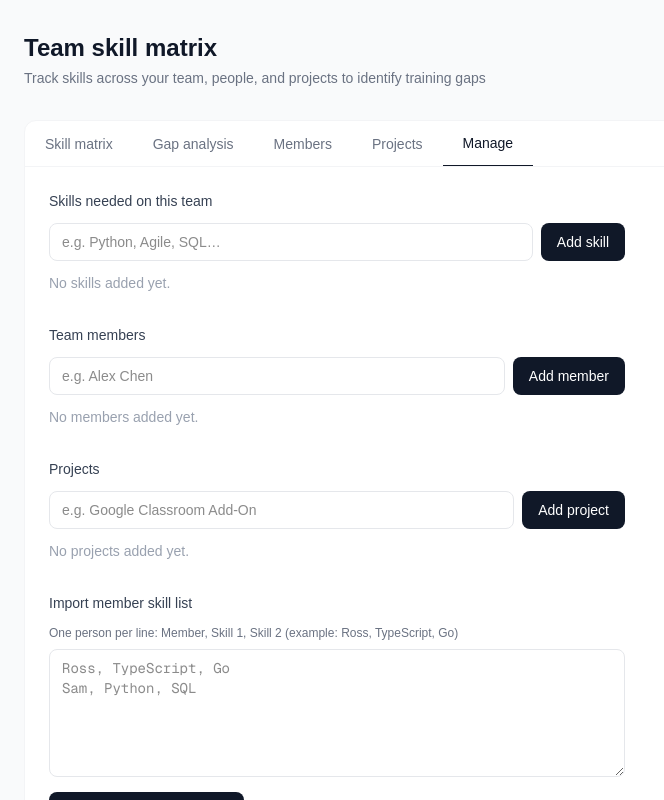
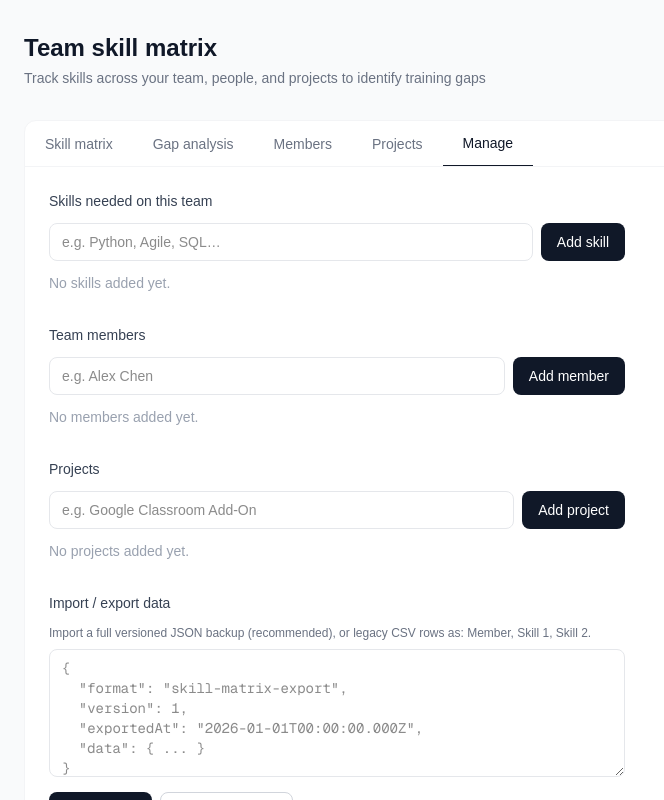
Before and after one commit to rlarner-quizlet/skillz, a Next.js app: page / in a window 1280 px wide. Both pictures are taken after a click on the button "Manage". Shown: the top 800 px of the page, without its empty margins (0-664 px from the left). Built offline with nearby package versions, Linux system fonts and the light colour scheme.

Commit message:
only show skilled team members if not enough assiciaated team members have the skill

```diff
--- a/app/page.tsx
+++ b/app/page.tsx
@@ -61,6 +61,18 @@ interface AppState {
   matrix: Record<string, Proficiency>
 }
 
+interface SkillMatrixExport {
+  format: 'skill-matrix-export'
+  version: number
+  exportedAt: string
+  data: AppState
+}
+
+interface DataIoResult {
+  ok: boolean
+  message: string
+}
+
 // ─── Constants ────────────────────────────────────────────────────────────────
 
 const LEVELS = ['None', 'Learning', 'Good', 'Expert'] as const
@@ -108,6 +120,8 @@ const AVATAR_COLORS = [
 ]
 
 const STORAGE_KEY = 'skill-matrix-v1'
+const EXPORT_FORMAT = 'skill-matrix-export'
+const EXPORT_VERSION = 1
 const mk = (m: string, s: string) => `${m}||${s}`
 const EMPTY: AppState = { skills: [], members: [], projects: [], projectAssignments: {}, matrix: {} }
 const IMPORTED_SKILL_LEVEL: Proficiency = 2
@@ -134,14 +148,7 @@ function loadState(): AppState {
   try {
     const raw = localStorage.getItem(STORAGE_KEY)
     if (!raw) return EMPTY
-    const parsed = JSON.parse(raw) as Partial<AppState>
-    return {
-      skills: Array.isArray(parsed.skills) ? parsed.skills.filter(v => typeof v === 'string') : [],
-      members: Array.isArray(parsed.members) ? parsed.members.filter(v => typeof v === 'string') : [],
-      projects: Array.isArray(parsed.projects) ? parsed.projects.filter(v => typeof v === 'string') : [],
-      projectAssignments: normalizeProjectAssignments(parsed.projectAssignments),
-      matrix: parsed.matrix && typeof parsed.matrix === 'object' ? parsed.matrix as Record<string, Proficiency> : {},
-    }
+    return normalizeAppState(JSON.parse(raw))
   } catch { return EMPTY }
 }
 
@@ -207,6 +214,53 @@ function normalizeProjectAssignments(value: unknown): ProjectAssignments {
     }
   })
   return out
+}
+
+function normalizeMatrix(value: unknown, members: string[], skills: string[]): Record<string, Proficiency> {
+  if (!value || typeof value !== 'object') return {}
+  const out: Record<string, Proficiency> = {}
+  const memberSet = new Set(members)
+  const skillSet = new Set(skills)
+
+  Object.entries(value as Record<string, unknown>).forEach(([key, rawLevel]) => {
+    const [member, skill] = key.split('||')
+    if (!member || !skill) return
+    if (!memberSet.has(member) || !skillSet.has(skill)) return
+    if (typeof rawLevel !== 'number' || !Number.isInteger(rawLevel)) return
+    if (rawLevel < 0 || rawLevel > 3) return
+    out[key] = rawLevel as Proficiency
+  })
+
+  return out
+}
+
+function normalizeAppState(value: unknown): AppState {
+  if (!value || typeof value !== 'object') return EMPTY
+  const parsed = value as Partial<AppState>
+  const skills = Array.isArray(parsed.skills) ? [...new Set(parsed.skills.filter(v => typeof v === 'string'))] : []
+  const members = Array.isArray(parsed.members) ? [...new Set(parsed.members.filter(v => typeof v === 'string'))] : []
+  const projects = Array.isArray(parsed.projects) ? [...new Set(parsed.projects.filter(v => typeof v === 'string'))] : []
+
+  const skillSet = new Set(skills)
+  const memberSet = new Set(members)
+  const rawAssignments = normalizeProjectAssignments(parsed.projectAssignments)
+  const projectAssignments: ProjectAssignments = {}
+
+  projects.forEach(project => {
+    const config = rawAssignments[project] ?? { skills: [], members: [] }
+    projectAssignments[project] = {
+      skills: config.skills.filter(skill => skillSet.has(skill)),
+      members: config.members.filter(member => memberSet.has(member)),
+    }
+  })
+
+  return {
+    skills,
+    members,
+    projects,
+    projectAssignments,
+    matrix: normalizeMatrix(parsed.matrix, members, skills),
+  }
 }
 
 // ─── Root ─────────────────────────────────────────────────────────────────────
@@ -335,6 +389,55 @@ export default function Home() {
         matrix: { ...prev.matrix, ...matrixPatch },
       }
     })
+  }
+
+  const importData = (input: string): DataIoResult => {
+    const trimmed = input.trim()
+    if (!trimmed) return { ok: false, message: 'Nothing to import.' }
+
+    try {
+      const parsed = JSON.parse(trimmed) as Partial<SkillMatrixExport> | Partial<AppState>
+      if (parsed && typeof parsed === 'object' && 'format' in parsed) {
+        if (parsed.format !== EXPORT_FORMAT) {
+          return { ok: false, message: 'Unsupported export format.' }
+        }
+        if (typeof parsed.version !== 'number') {
+          return { ok: false, message: 'Missing export version.' }
+        }
+        if (!('data' in parsed)) {
+          return { ok: false, message: 'Missing export data.' }
+        }
+        setState(normalizeAppState(parsed.data))
+        return { ok: true, message: `Imported export v${parsed.version}.` }
+      }
+
+      setState(normalizeAppState(parsed))
+      return { ok: true, message: 'Imported JSON app data.' }
+    } catch {
+      importMembersWithSkills(trimmed)
+      return { ok: true, message: 'Imported CSV members and skills.' }
+    }
+  }
+
+  const exportData = (): DataIoResult => {
+    if (typeof window === 'undefined') return { ok: false, message: 'Export unavailable on server.' }
+    const payload: SkillMatrixExport = {
+      format: EXPORT_FORMAT,
+      version: EXPORT_VERSION,
+      exportedAt: new Date().toISOString(),
+      data: normalizeAppState(state),
+    }
+    const blob = new Blob([JSON.stringify(payload, null, 2)], { type: 'application/json' })
+    const url = URL.createObjectURL(blob)
+    const stamp = new Date().toISOString().replace(/[:.]/g, '-')
+    const anchor = document.createElement('a')
+    anchor.href = url
+    anchor.download = `skill-matrix-v${EXPORT_VERSION}-${stamp}.json`
+    document.body.appendChild(anchor)
+    anchor.click()
+    anchor.remove()
+    URL.revokeObjectURL(url)
+    return { ok: true, message: `Exported v${EXPORT_VERSION} backup.` }
   }
 
   const removeMember = (name: string) =>
@@ -488,7 +591,8 @@ export default function Home() {
                 addSkill={addSkill}     removeSkill={removeSkill}
                 addMember={addMember}   removeMember={removeMember}
                 addProject={addProject} removeProject={removeProject}
-                importMembersWithSkills={importMembersWithSkills}
+                importData={importData}
+                exportData={exportData}
                 resetAll={resetAll}
               />
             )}
@@ -815,6 +919,13 @@ function ProjectsTab({
     <div className="space-y-4">
       {projects.map(project => {
         const config = projectAssignments[project] ?? { skills: [], members: [] }
+        const uncoveredSkills = config.skills.filter(skill => {
+          const assignedLevels = config.members.map(member => getLevel(member, skill))
+          const expertCount = assignedLevels.filter(level => level === 3).length
+          const competentCount = assignedLevels.filter(level => level >= 2).length
+          return expertCount === 0 && competentCount < 2
+        })
+
         const skilledAvailableMembers = sortedMembers
           .filter(member => {
             if (config.members.includes(member)) return false
@@ -824,10 +935,10 @@ function ProjectsTab({
               return otherMembers.includes(member)
             })
             if (assignedElsewhere) return false
-            return config.skills.some(skill => getLevel(member, skill) > 0)
+            return uncoveredSkills.some(skill => getLevel(member, skill) > 0)
           })
           .map(member => {
-            const maxLevel = config.skills.reduce<Proficiency>((max, skill) => {
+            const maxLevel = uncoveredSkills.reduce<Proficiency>((max, skill) => {
               const lv = getLevel(member, skill)
               return lv > max ? lv : max
             }, 0)
@@ -911,8 +1022,14 @@ function ProjectsTab({
                 <p className="text-xs font-medium text-gray-600 mb-2">Skilled team members</p>
                 {!config.skills.length ? (
                   <p className="text-xs text-gray-400">Select required skills to see matching available members.</p>
+                ) : !uncoveredSkills.length ? (
+                  <p className="text-xs text-gray-400">
+                    All required skills are already covered by assigned experts or competent members.
+                  </p>
                 ) : skilledAvailableMembers.length === 0 ? (
-                  <p className="text-xs text-gray-400">No available members outside other projects have these skills.</p>
+                  <p className="text-xs text-gray-400">
+                    No available members outside other projects have these uncovered skills.
+                  </p>
                 ) : (
                   <div className="flex flex-wrap gap-2">
                     {skilledAvailableMembers.map(({ member, maxLevel }) => (
@@ -947,7 +1064,8 @@ function ManageTab({
   removeMember,
   addProject,
   removeProject,
-  importMembersWithSkills,
+  importData,
+  exportData,
   resetAll,
 }: {
   skills: string[]
@@ -959,20 +1077,23 @@ function ManageTab({
   removeMember: (n: string) => void
   addProject: (n: string) => void
   removeProject: (n: string) => void
-  importMembersWithSkills: (input: string) => void
+  importData: (input: string) => DataIoResult
+  exportData: () => DataIoResult
   resetAll: () => void
 }) {
   const [si, setSi] = useState('')
   const [mi, setMi] = useState('')
   const [pi, setPi] = useState('')
   const [bulkImport, setBulkImport] = useState('')
+  const [ioMessage, setIoMessage] = useState<{ tone: 'ok' | 'error'; text: string } | null>(null)
 
   const submitSkill = () => { addSkill(si); setSi('') }
   const submitMember = () => { addMember(mi); setMi('') }
   const submitProject = () => { addProject(pi); setPi('') }
   const submitImport = () => {
-    importMembersWithSkills(bulkImport)
-    setBulkImport('')
+    const result = importData(bulkImport)
+    setIoMessage({ tone: result.ok ? 'ok' : 'error', text: result.message })
+    if (result.ok) setBulkImport('')
   }
   const hasAnyData = skills.length > 0 || members.length > 0 || projects.length > 0
   const handleResetAll = () => {
@@ -988,7 +1109,12 @@ function ManageTab({
   }
   const importFromFile = async (file: File) => {
     const content = await file.text()
-    importMembersWithSkills(content)
+    const result = importData(content)
+    setIoMessage({ tone: result.ok ? 'ok' : 'error', text: result.message })
+  }
+  const handleExport = () => {
+    const result = exportData()
+    setIoMessage({ tone: result.ok ? 'ok' : 'error', text: result.message })
   }
 
   return (
@@ -1026,27 +1152,41 @@ function ManageTab({
         />
       </Section>
 
-      <Section title="Import member skill list">
+      <Section title="Import / export data">
         <p className="text-xs text-gray-500 mb-2">
-          One person per line: Member, Skill 1, Skill 2 (example: Ross, TypeScript, Go)
+          Import a full versioned JSON backup (recommended), or legacy CSV rows as:
+          Member, Skill 1, Skill 2.
         </p>
         <textarea
           value={bulkImport}
           onChange={e => setBulkImport(e.target.value)}
-          placeholder={'Ross, TypeScript, Go\nSam, Python, SQL'}
+          placeholder={'{\n  "format": "skill-matrix-export",\n  "version": 1,\n  "exportedAt": "2026-01-01T00:00:00.000Z",\n  "data": { ... }\n}\n\nor\nRoss, TypeScript, Go\nSam, Python, SQL'}
           className="w-full h-32 border border-gray-200 rounded-lg px-3 py-2 text-sm font-mono focus:outline-none focus:ring-2 focus:ring-gray-300"
         />
-        <button
-          onClick={submitImport}
-          className="mt-2 px-4 py-2 bg-gray-900 text-white rounded-lg text-sm hover:bg-gray-700 transition-colors"
-        >
-          Import members and skills
-        </button>
+        <div className="mt-2 flex flex-wrap gap-2">
+          <button
+            onClick={submitImport}
+            className="px-4 py-2 bg-gray-900 text-white rounded-lg text-sm hover:bg-gray-700 transition-colors"
+          >
+            Import data
+          </button>
+          <button
+            onClick={handleExport}
+            className="px-4 py-2 bg-white text-gray-700 border border-gray-300 rounded-lg text-sm hover:bg-gray-50 transition-colors"
+          >
+            Export data (v1)
+          </button>
+        </div>
+        {ioMessage && (
+          <p className={`mt-2 text-xs ${ioMessage.tone === 'ok' ? 'text-green-700' : 'text-red-600'}`}>
+            {ioMessage.text}
+          </p>
+        )}
         <label className="mt-3 block text-xs text-gray-500">
-          Or import from CSV file
+          Or import from file (.json or .csv)
           <input
             type="file"
-            accept=".csv,text/csv"
+            accept=".json,application/json,.csv,text/csv"
             className="mt-1 block text-sm"
             onChange={async e => {
               const file = e.target.files?.[0]
```
